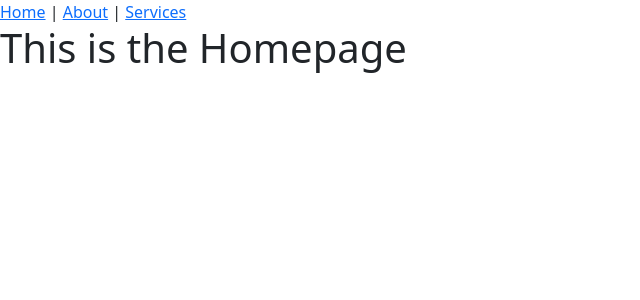
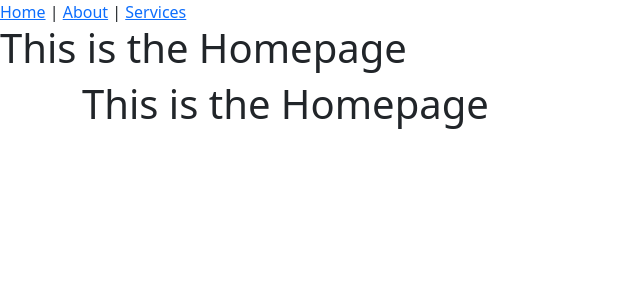
Before and after one commit to project-graveyard/codereviewshop, a Vue app: page / in a window 1280 px wide. Shown: the top 300 px of the page, without its empty margins (0-640 px from the left). Built offline with nearby package versions, Linux system fonts and the light colour scheme.

Commit message:
move router view here

```diff
--- a/src/App.vue
+++ b/src/App.vue
@@ -1,4 +1,5 @@
 <script setup>
+import { RouterView } from 'vue-router'
 import Navbar from './components/NavBar.vue'
 import Footer from './components/FooterSection.vue'
 </script>
@@ -6,8 +7,10 @@ import Footer from './components/FooterSection.vue'
 <template>
   <header>
     <Navbar />
+    <div class="container">
+      <RouterView />
+    </div>
   </header>
-
   <Footer />
 </template>
 
```
